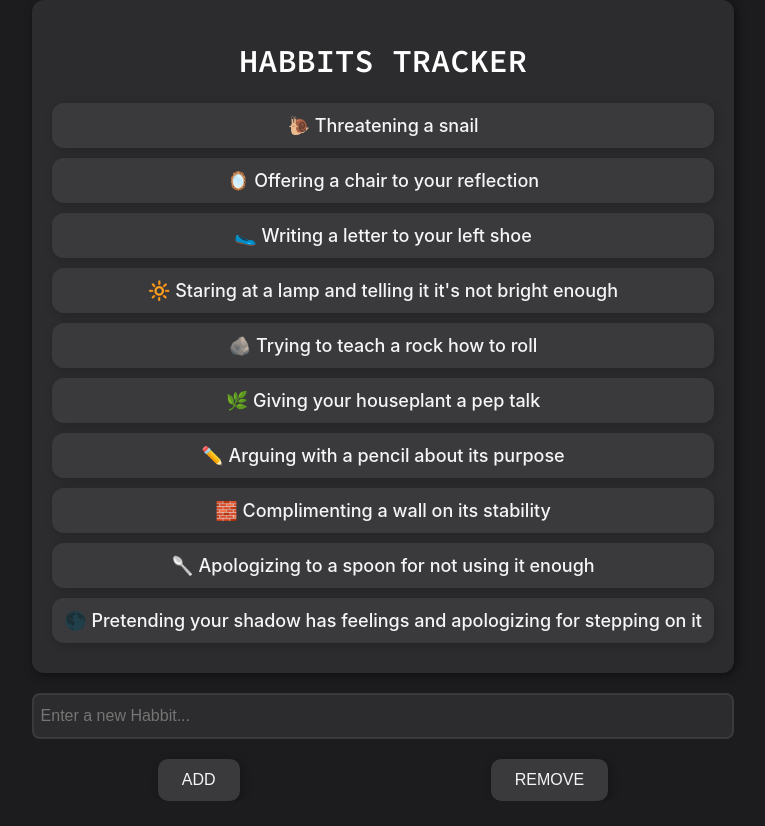
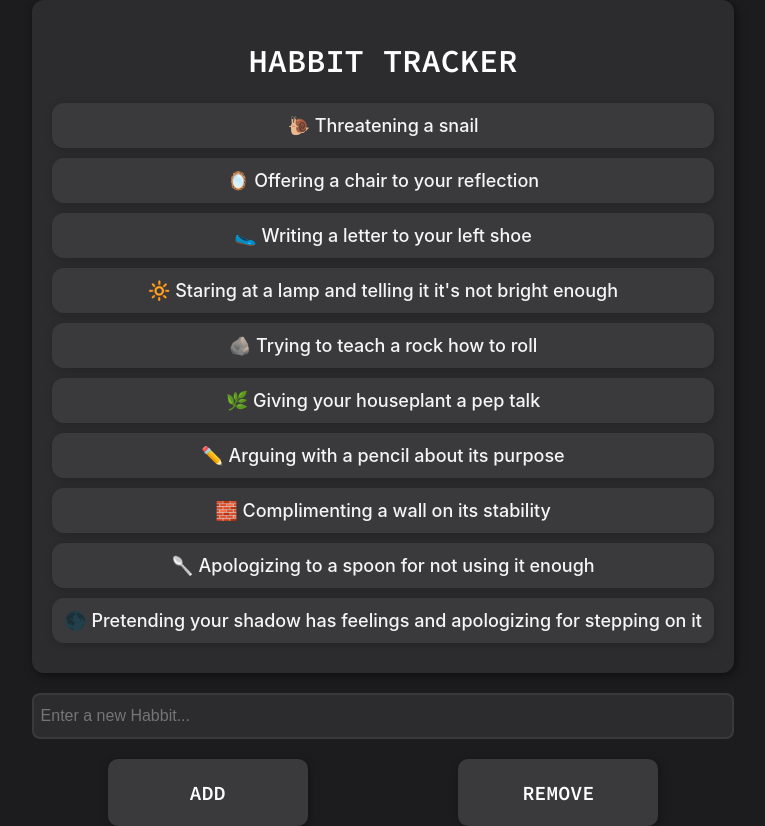
Before and after one commit to ObedientProductions/project-1, a React (Create React App) app: page / in a window 1280 px wide. Shown: the whole page, without its empty margins (257-1022 px from the left). Before the commit the page ends 801 px from the top, so only its background shows below. Built offline with nearby package versions, Linux system fonts and the light colour scheme.

Commit message:
Added on site invalid feedback, fully removed popup prompts. Adjuted Button Looks and fonts.

```diff
--- a/src/App.css
+++ b/src/App.css
@@ -32,6 +32,7 @@ p{
   color: #ffffff;
   font-family: 'Source Code Pro';
   font-weight: bold;
+  font-size: 1.25rem;
 }
 
 ul {
@@ -69,7 +70,6 @@ li:hover {
   background-color: #3a3a3c;
   color: #f5f5f7;
   border: none;
-  padding: 12px 24px;
   border-radius: 10px;
   font-size: 16px;
   font-weight: 500;
@@ -77,6 +77,8 @@ li:hover {
   transition: background 0.3s ease, transform 0.1s ease;
 
   box-shadow: 2px 2px 10px rgba(0, 0, 0, 0.3);
+
+  width: 200px;
 
 }
 
@@ -157,3 +159,8 @@ li:hover {
   outline: none;
   border-color: #4e9bff; /* Change border color on focus */
 }
+
+#Empty-Message{
+  opacity: 0.4;
+  font-weight: normal;
+}
--- a/src/App.js
+++ b/src/App.js
@@ -16,11 +16,12 @@ function App() {
     "🌑 Pretending your shadow has feelings and apologizing for stepping on it"
   ]);
 
-
-  const [newHobby, setNewHobby] = useState(""); // State for managing input value
+  const [newHobby, setNewHobby] = useState("");
 
   // Create an array of refs for the list items
   const listItemRefs = useRef([]);
+
+  const habbit_input = useRef();
 
   // Handle selecting a hobby
   const handleSelect = (hobby, index) => {
@@ -38,7 +39,11 @@ function App() {
       setHobbies([...hobbies, newHobby]); // Add the new hobby to the list
       setNewHobby(""); // Clear the input field
     } else {
-      alert("Please enter a valid hobby.");
+
+      if(habbit_input.current)
+        {
+          habbit_input.current.style.borderColor = 'red';
+        }
     }
   };
 
@@ -47,20 +52,28 @@ function App() {
     if (selectedHobby) {
       setHobbies(hobbies.filter((hobby) => hobby !== selectedHobby)); // Remove the selected hobby
       setSelectedHobby(null); // Deselect after removal
-    } else {
-      alert("Please select a hobby to remove.");
     }
   };
 
   // Update input value as the user types
   const handleInputChange = (event) => {
     setNewHobby(event.target.value); // Update the state with the current input value
+
+    if(habbit_input.current)
+      {
+        habbit_input.current.style.borderColor = '#ffffff00'; // Change CSS
+      }
   };
 
   return (
     <div>
       <div id="Hobbies-Container">
-        <h1>HABBITS TRACKER</h1>
+        <h1>HABBIT TRACKER</h1>
+
+        {/* Render this if hobbies array is empty */}
+        {hobbies.length === 0 ? (
+          <h1 id='Empty-Message'>You have no habbits...</h1>
+        ) : (
           <ul>
             {hobbies.map((hobby, index) => (
               <li
@@ -73,6 +86,7 @@ function App() {
               </li>
             ))}
           </ul>
+        )}
       </div>
 
       <div id='Habbit-Input'>
@@ -82,14 +96,13 @@ function App() {
           value={newHobby}
           onChange={handleInputChange}
           placeholder='Enter a new Habbit...'
-        ></input>
-
-
+          ref={habbit_input}
+        />
       </div>
 
       <div id="Buttons-Container">
-        <button className="menu-button" onClick={handleAdd}>ADD</button>
-        <button className="menu-button" onClick={handleRemove}>REMOVE</button>
+        <button className="menu-button" onClick={handleAdd}><p>ADD</p></button>
+        <button className="menu-button" onClick={handleRemove}><p>REMOVE</p></button>
       </div>
     </div>
   );
```
Lines whose indentation alone changed are shown as unchanged.
